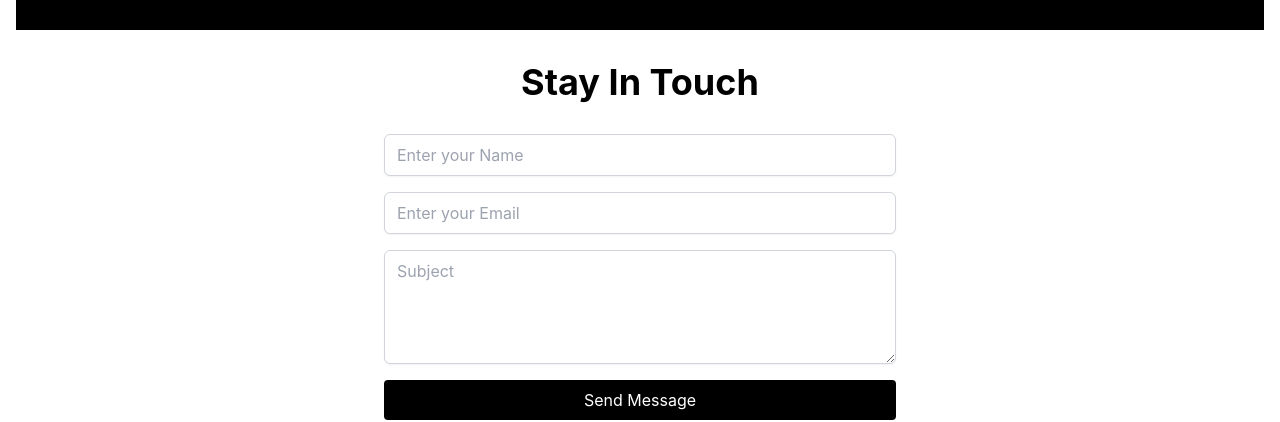
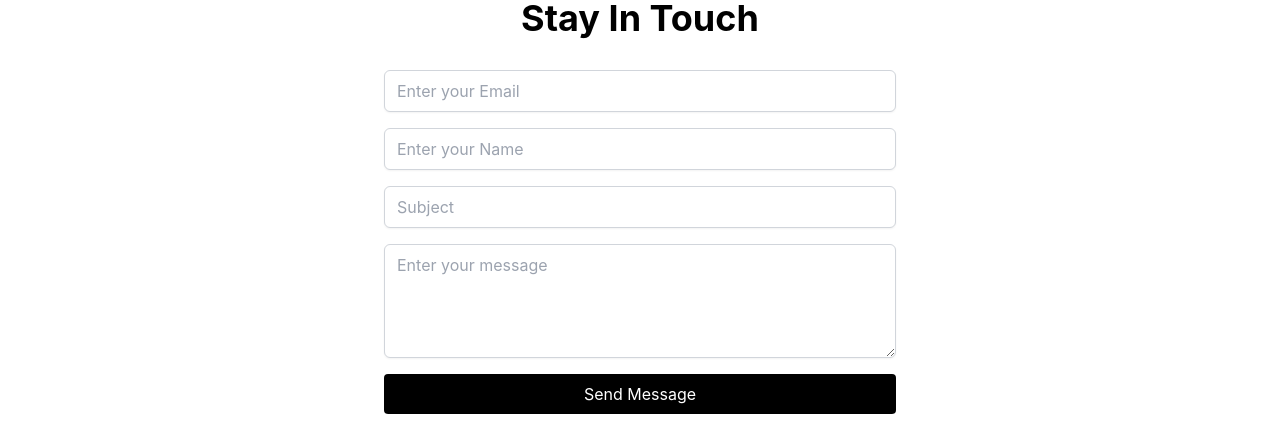
Before and after one commit to ankitshiwakoti/Art-Connect, a React (Create React App) app: page /contact in a window 1280 px wide. Shown: the part 350-772 px from the top of the page. Built offline with nearby package versions, Linux system fonts and the light colour scheme; no server answers; what @cloudinary/url-gen would draw is missing.

Commit message:
contact page

```diff
--- a/src/pages/Contact/index.jsx
+++ b/src/pages/Contact/index.jsx
@@ -3,22 +3,26 @@ import Title from '../../components/Title';
 
 function Contact() {
     return (
-        <div className="container mx-auto px-4 py-16">
+        <div className="container mx-auto px-4 pb-16">
             <Title>Contact</Title>
             <h1 className="text-4xl font-bold text-center mb-8">Stay In Touch</h1>
             <div className="max-w-lg mx-auto">
                 <form className="space-y-4">
                     <div>
                         {/* <label htmlFor="name" className="block text-sm font-medium text-gray-700">Name</label> */}
-                        <input type="text" required id="name" name="name" placeholder='Enter your Name' className="mt-1 block w-full px-3 py-2 border border-gray-300 rounded-md shadow-sm focus:outline-none focus:ring-blue-500 focus:border-blue-500" />
+                        <input type="email" required id="email" name="email" placeholder='Enter your Email' className="mt-1 block w-full px-3 py-2 border border-gray-300 rounded-md shadow-sm focus:outline-none focus:ring-gray-500 focus:border-gray-500" />
                     </div>
                     <div>
                         {/* <label htmlFor="email" className="block text-sm font-medium text-gray-700">Email</label> */}
-                        <input type="email" required id="email" name="email" placeholder='Enter your Email' className="mt-1 block w-full px-3 py-2 border border-gray-300 rounded-md shadow-sm focus:outline-none focus:ring-blue-500 focus:border-blue-500" />
+                        <input type="text" required id="name" name="name" placeholder='Enter your Name' className="mt-1 block w-full px-3 py-2 border border-gray-300 rounded-md shadow-sm focus:outline-none focus:ring-gray-500 focus:border-gray-500" />
                     </div>
                     <div>
                         {/* <label htmlFor="message" className="block text-sm font-medium text-gray-700">Message</label> */}
-                        <textarea id="message" name="message" placeholder='Subject' rows={4} className="mt-1 block w-full px-3 py-2 border border-gray-300 rounded-md shadow-sm focus:outline-none focus:ring-blue-500 focus:border-blue-500"></textarea>
+                        <input type="text" required id="subject" name="subject" placeholder='Subject' className="mt-1 block w-full px-3 py-2 border border-gray-300 rounded-md shadow-sm focus:outline-none focus:ring-gray-500 focus:border-gray-500" />
+                    </div>
+                    <div>
+                        {/* <label htmlFor="message" className="block text-sm font-medium text-gray-700">Message</label> */}
+                        <textarea id="message" required name="message" placeholder='Enter your message' rows={4} className="mt-1 block w-full px-3 py-2 border border-gray-300 rounded-md shadow-sm focus:outline-none focus:ring-gray-500 focus:border-gray-500"></textarea>
                     </div>
                     <div>
                         <button type="submit" className="w-full bg-black text-white px-6 py-2 rounded hover:bg-gray-800">Send Message</button>
```
